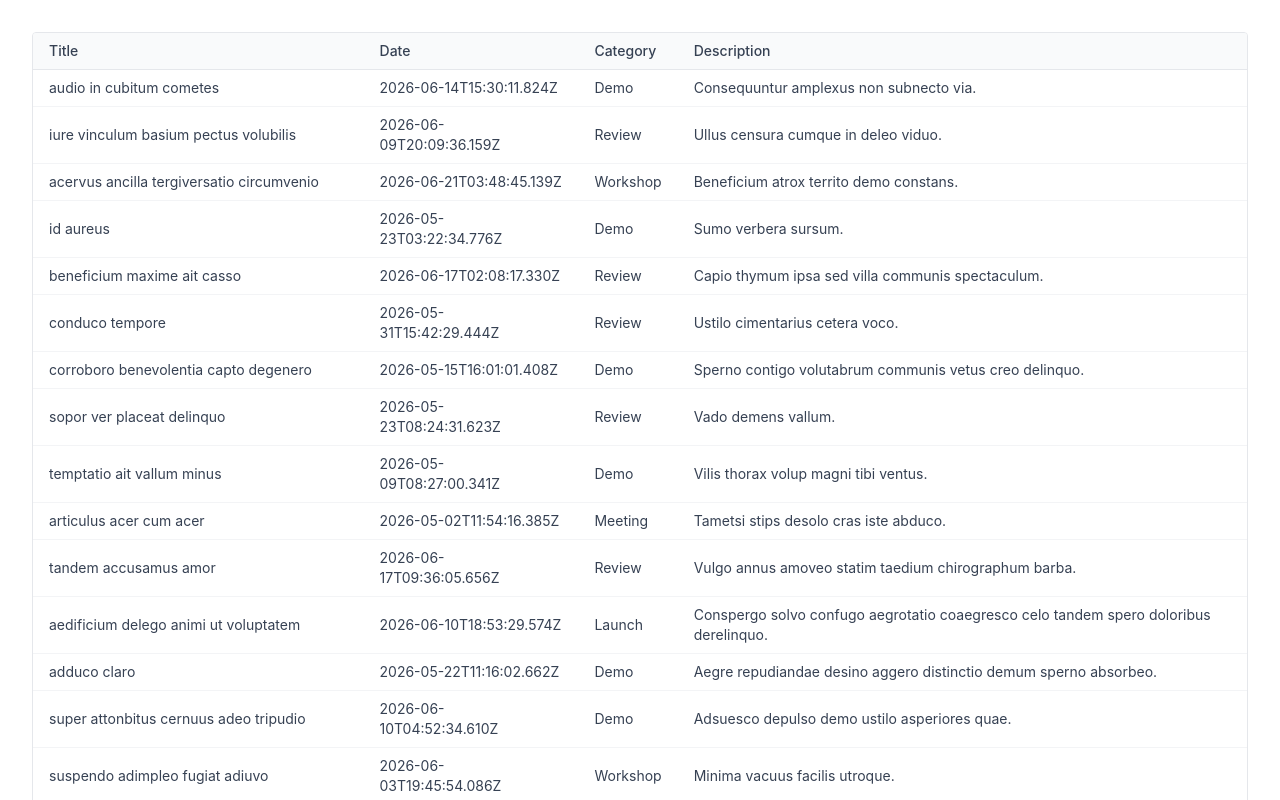
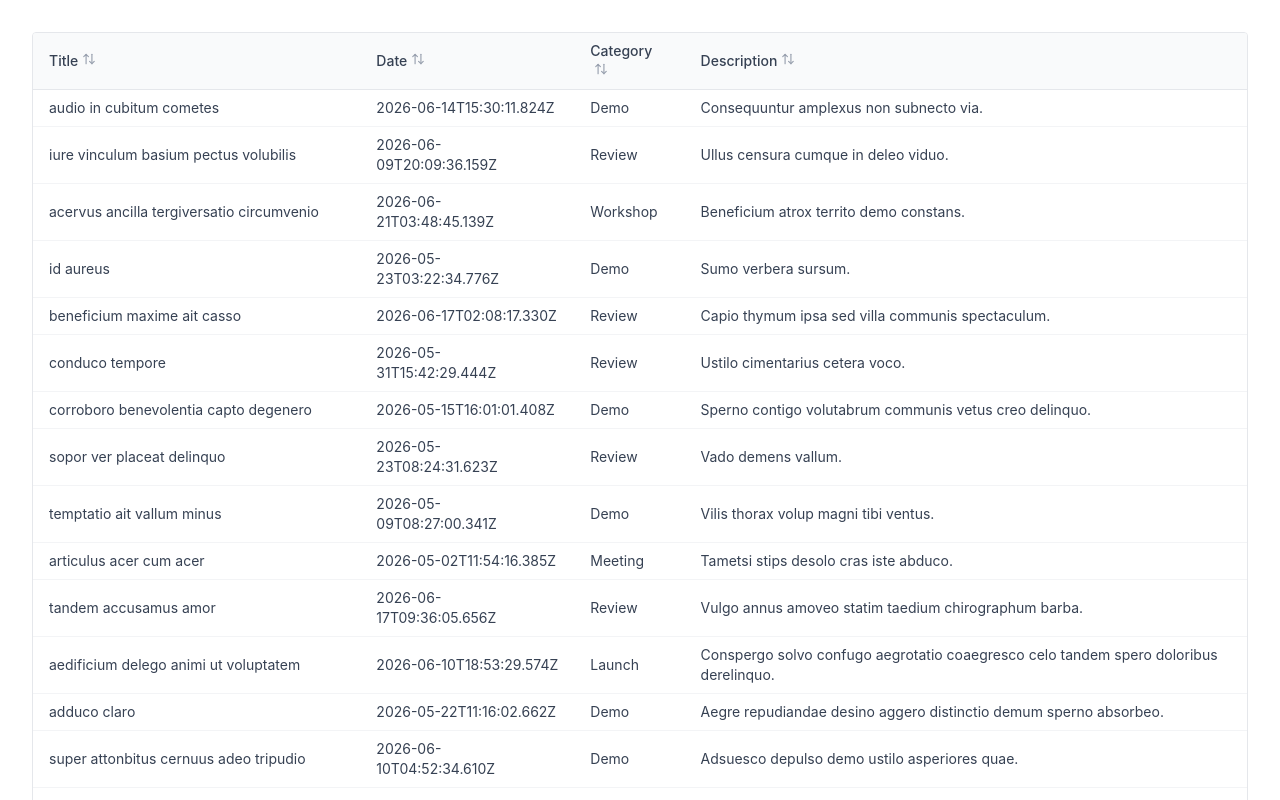
Before and after one commit to amitnagar19/react-event-manager, a React (Vite) app: page / in a window 1280 px wide. Shown: the top 800 px of the page. Built offline with nearby package versions, Linux system fonts and the light colour scheme.

Commit message:
feat: add sorting to DataGrid

```diff
--- a/package.json
+++ b/package.json
@@ -11,6 +11,7 @@
   },
   "dependencies": {
     "@tanstack/react-table": "^8.21.3",
+    "lucide-react": "^1.17.0",
     "react": "^19.2.6",
     "react-dom": "^19.2.6",
     "react-hook-form": "^7.76.1",
--- a/src/components/DataGrid/DataGrid.tsx
+++ b/src/components/DataGrid/DataGrid.tsx
@@ -1,10 +1,18 @@
-import  {useMemo} from 'react';
-import {useReactTable, getCoreRowModel, flexRender, type ColumnDef} from '@tanstack/react-table'
+import {useMemo, useState} from 'react';
+import {
+    type ColumnDef,
+    flexRender,
+    getCoreRowModel,
+    getSortedRowModel,
+    type SortingState,
+    useReactTable
+} from '@tanstack/react-table'
 import type {DataGridProps} from "./types.ts";
+import {ArrowDown, ArrowUp, ArrowUpDown} from 'lucide-react'
 
 
-function DataGrid<T extends object>({ columns: columnConfigs, data }: DataGridProps<T>) {
-
+function DataGrid<T extends object>({columns: columnConfigs, data}: DataGridProps<T>) {
+    const [sorting, setSorting] = useState<SortingState>([])
     const columns = useMemo<ColumnDef<T>[]>(
         () => columnConfigs.map(c => ({
             id: c.accessor,
@@ -14,7 +22,11 @@ function DataGrid<T extends object>({ columns: columnConfigs, data }: DataGridPr
         [columnConfigs]
     )
 
-    const table = useReactTable({ data, columns, getCoreRowModel: getCoreRowModel() })
+    const table = useReactTable({
+        data, columns, getCoreRowModel: getCoreRowModel(), getSortedRowModel: getSortedRowModel(), state: {
+            sorting,
+        }, onSortingChange: setSorting,
+    })
 
     return (
         <div className="overflow-x-auto rounded border border-gray-200">
@@ -23,8 +35,15 @@ function DataGrid<T extends object>({ columns: columnConfigs, data }: DataGridPr
                 {table.getHeaderGroups().map(headerGroup => (
                     <tr key={headerGroup.id}>
                         {headerGroup.headers.map(header => (
-                            <th key={header.id} className="px-4 py-2 font-medium text-gray-700">
+                            <th key={header.id} className="px-4 py-2 font-medium text-gray-700"
+                                onClick={header.column.getToggleSortingHandler()}>
                                 {flexRender(header.column.columnDef.header, header.getContext())}
+                                <span className="ml-1 inline-flex text-gray-400">
+                                    {{
+                                        asc: <ArrowUp size={14}/>,
+                                        desc: <ArrowDown size={14}/>
+                                    }[header.column.getIsSorted() as string] ?? <ArrowUpDown size={14}/>}
+                                </span>
                             </th>
                         ))}
                     </tr>
```
Also changed, not shown: 1 other file (tests, documents, lock files or other folders).
